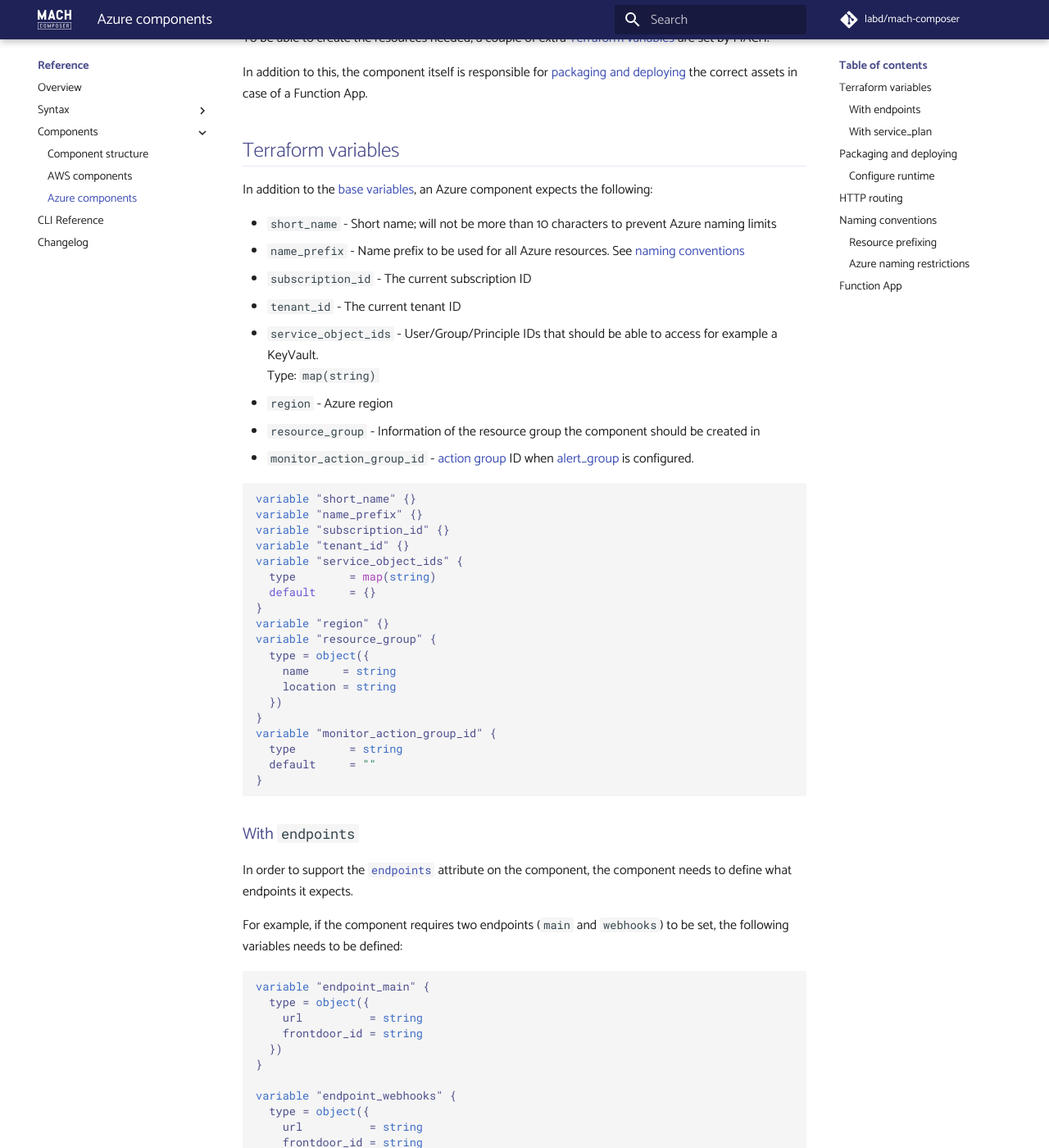
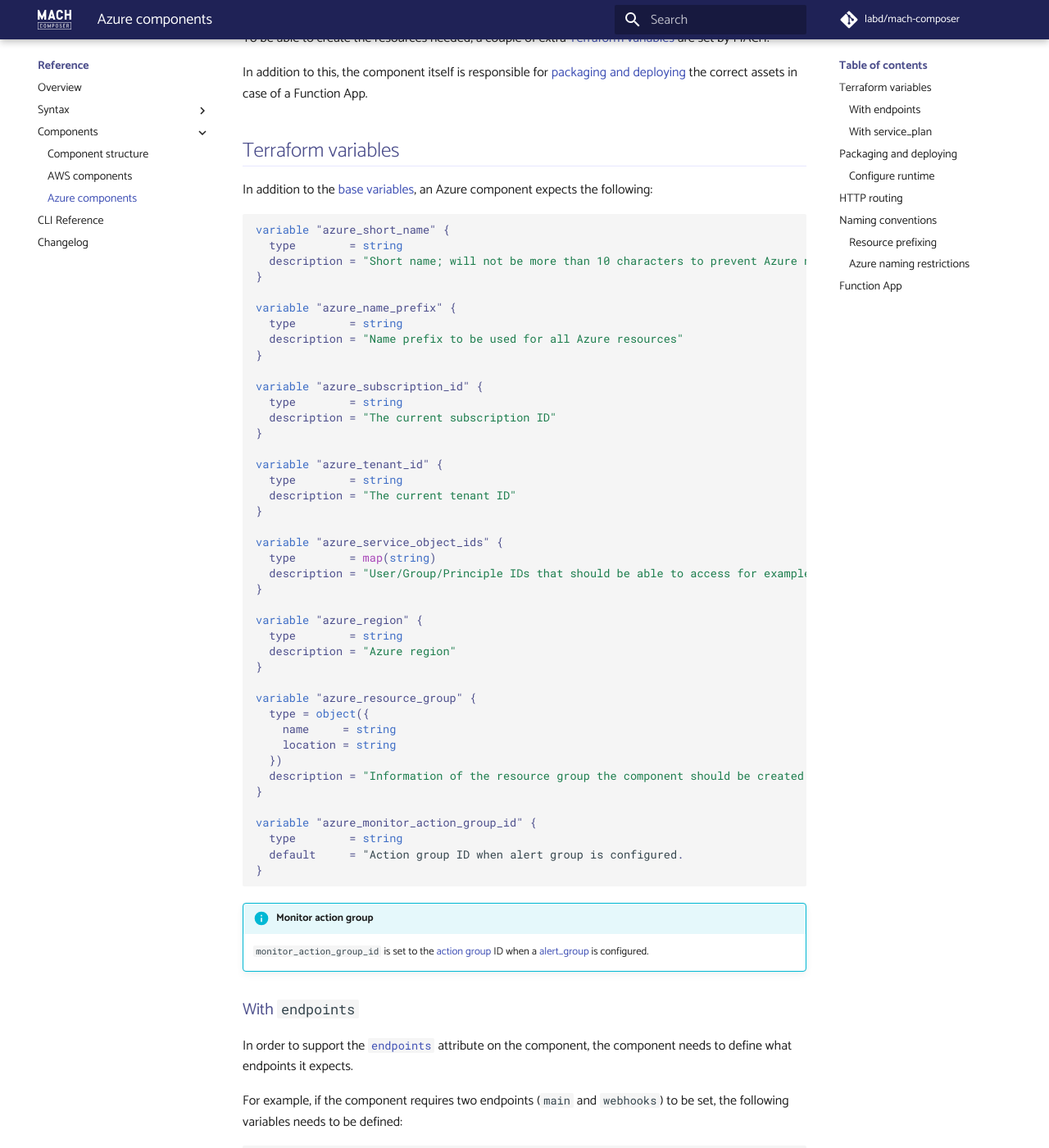
Before and after one commit to mach-composer/mach-composer-cli, an MkDocs documentation site: the page built from docs/src/reference/components/azure.md, in a window 1280 px wide and 1400 px high, scrolled down 286 px. Shown: the whole window at 82% size. Built offline with MkDocs 1.6.1 and Material for MkDocs 9.7.7, drawn with Linux system fonts in a browser that asks for light colours; a script that is not in the unit is left out; comment, search, counter and statistics services are not loaded; some of the changed text lies outside the part shown.

Commit message:
Prefix cloud integration variables

````diff
--- a/docs/src/reference/components/azure.md
+++ b/docs/src/reference/components/azure.md
@@ -10,38 +10,53 @@ In addition to this, the component itself is responsible for [packaging and depl
 
 In addition to the [base variables](./structure.md#required-variables), an Azure component expects the following:
 
-- `short_name` - Short name; will not be more than 10 characters to prevent Azure naming limits
-- `name_prefix` - Name prefix to be used for all Azure resources. See [naming conventions](#nmaing-conventions)
-- `subscription_id` - The current subscription ID
-- `tenant_id` - The current tenant ID
-- `service_object_ids` - User/Group/Principle IDs that should be able to access for example a KeyVault.<br>
-Type: `map(string)`
-- `region` - Azure region
-- `resource_group` - Information of the resource group the component should be created in
-- `monitor_action_group_id` - [action group](../../topics/deployment/config/azure.md#action-groups) ID when [alert_group](../syntax/general_config.md#azure) is configured.
+```terraform
+variable "azure_short_name" {
+  type        = string
+  description = "Short name; will not be more than 10 characters to prevent Azure naming limits"
+}
 
-```terraform
-variable "short_name" {}
-variable "name_prefix" {}
-variable "subscription_id" {}
-variable "tenant_id" {}
-variable "service_object_ids" {
+variable "azure_name_prefix" {
+  type        = string
+  description = "Name prefix to be used for all Azure resources"
+}
+
+variable "azure_subscription_id" {
+  type        = string
+  description = "The current subscription ID"
+}
+
+variable "azure_tenant_id" {
+  type        = string
+  description = "The current tenant ID"
+}
+
+variable "azure_service_object_ids" {
   type        = map(string)
-  default     = {}
+  description = "User/Group/Principle IDs that should be able to access for example a KeyVault."
 }
-variable "region" {}
-variable "resource_group" {
+
+variable "azure_region" {
+  type        = string
+  description = "Azure region"
+}
+
+variable "azure_resource_group" {
   type = object({
     name     = string
     location = string
   })
+  description = "Information of the resource group the component should be created in"
 }
-variable "monitor_action_group_id" {
+
+variable "azure_monitor_action_group_id" {
   type        = string
-  default     = ""
+  default     = "Action group ID when alert group is configured.
 }
 ```
 
+!!! info "Monitor action group"
+    `monitor_action_group_id` is set to the [action group](../../topics/deployment/config/azure.md#action-groups) ID when a [alert_group](../syntax/general_config.md#azure) is configured.
 
 ### With `endpoints`
 
@@ -50,14 +65,14 @@ In order to support the [`endpoints`](../../topics/deployment/config/azure.md#ht
 For example, if the component requires two endpoints (`main` and `webhooks`) to be set, the following variables needs to be defined:
 
 ```terraform
-variable "endpoint_main" {
+variable "azure_endpoint_main" {
   type = object({
     url          = string
     frontdoor_id = string
   })
 }
 
-variable "endpoint_webhooks" {
+variable "azure_endpoint_webhooks" {
   type = object({
     url          = string
     frontdoor_id = string
@@ -70,7 +85,7 @@ variable "endpoint_webhooks" {
 When a component has been configured with a [`service_plan`](../syntax/sites.md#azure_1), MACH manages the service plan for you and passes the information to the component with a `app_service_plan` variable:
 
 ```terraform
-variable "app_service_plan" {
+variable "azure_app_service_plan" {
   type = object({
     id   = string
     name = string
@@ -148,7 +163,7 @@ So for example, when creating a function app, we can define this as:
 
 ```
 resource "azurerm_function_app" "example_component" {
-  name = lower(format("%s-func-%s", var.name_prefix, var.functionapp_name))
+  name = lower(format("%s-func-%s", var.azure_name_prefix, var.azure_short_name))
 }
 ```
 
@@ -170,7 +185,7 @@ For example, a Storage Account can be created using
 
 ```terraform
 resource "azurerm_storage_account" "main" {
-    name = replace(lower(format("%s-sa-%s", var.name_prefix, var.short_name)), "-", "")
+    name = replace(lower(format("%s-sa-%s", var.azure_name_prefix, var.azure_short_name)), "-", "")
     ...
 }
 ```
@@ -185,10 +200,10 @@ We recommend using the [`azurerm_function_app`](https://registry.terraform.io/pr
 
 ```terraform
 resource "azurerm_function_app" "example_component" {
-  name                       = lower(format("%s-func-%s", var.name_prefix, var.short_name))
-  location                   = var.resource_group_location
-  resource_group_name        = var.resource_group_name
-  app_service_plan_id        = var.app_service_plan.id
+  name                       = lower(format("%s-func-%s", var.azure_name_prefix, var.azure_short_name))
+  location                   = var.azure_resource_group.location
+  resource_group_name        = var.azure_resource_group.name
+  app_service_plan_id        = var.azure_app_service_plan.id
   storage_account_name       = azurerm_storage_account.main.name
   storage_account_access_key = azurerm_storage_account.main.primary_access_key
   app_settings               = local.environment_variables
````
Also changed, not shown: docs/src/howto/security/handle-secrets.md (+4 -4 lines), docs/src/reference/components/aws.md (+3 -3 lines), docs/src/topics/deployment/config/components.md (+2 -2 lines), docs/src/topics/integrations/commercetools.md (+1 -1 lines), 6 other files.
